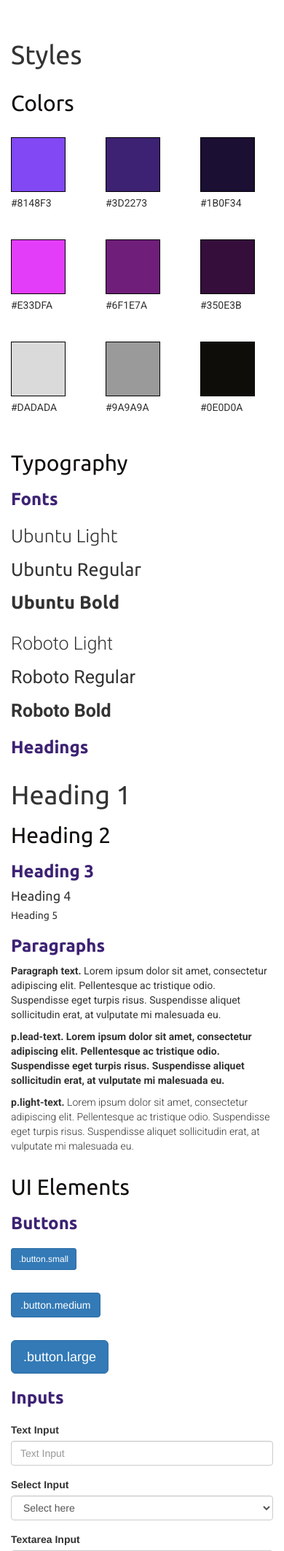
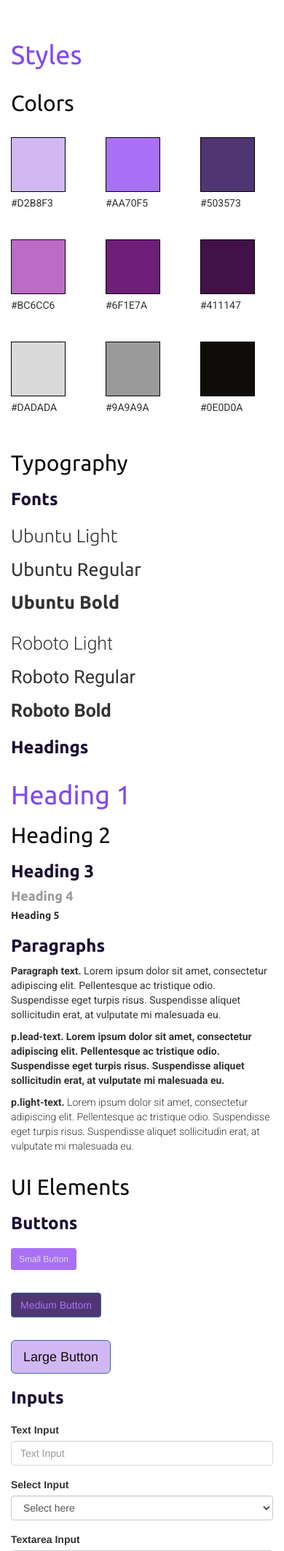
Before and after one commit to alma19/contact-manager, a PHP site: page /style.php in a window 390 px wide. Shown: the part 52-2177 px from the top of the page at 73% size. Run offline with PHP 8.4, Linux system fonts and the light colour scheme; some libraries are stand-ins or nearby versions.

Commit message:
New color scheme.

```diff
--- a/css/style.css
+++ b/css/style.css
@@ -1,7 +1,3 @@
-/*h1, h3 {
-  text-align: center;
-}*/
-
 @import url('https://fonts.googleapis.com/css?family=Roboto:300,400,700|Ubuntu:300,400,700');
 
 /*GLOBAL STYLES */
@@ -32,12 +28,6 @@
   margin-top: 32px;
 }
 
-@media screen and (max-width: 1109px){
-  .btn-delete {
-    margin-top: 12px;
-  }
-}
-
 .fa-times {
   color: red;
 }
@@ -46,6 +36,16 @@
   padding: 5px;
 }
 
+
+tbody {
+  background-color: #D2B8F3;
+}
+
+@media screen and (max-width: 1109px){
+  .btn-delete {
+    margin-top: 12px;
+  }
+}
 /* STYLE GUIDE */
 /*COLORS */
 .colors {
@@ -63,19 +63,19 @@
 }
 
 #box1 {
-  background-color: #8148f3;
+  background-color: #D2B8F3;
 }
 
 #box2 {
-  background-color: #3D2273;
+  background-color: #AA70F5;
 }
 
 #box3 {
-  background-color: #1B0F34;
+  background-color: #503573;
 }
 
 #box4 {
-  background-color: #E33DFA;
+  background-color: #BC6CC6;
 }
 
 #box5 {
@@ -83,7 +83,7 @@
 }
 
 #box6 {
-  background-color: #350E3B;
+  background-color: #411147;
 }
 
 #box7 {
@@ -98,16 +98,34 @@
   background-color: #0E0D0A;
 }
 
+.fa {
+  color: #0E0D0A;
+}
 /*TYPOGRAPHY */
+
+h1{
+  color: #8148f3;
+}
 
 h3 {
   font-weight: 700;
-  color: #3D2273;
+  color: #1b0f34;
 }
 
 h2 {
   color: #0E0D0A;
 }
+
+h4 {
+  color: #9A9A9A;
+  font-weight: bold;
+}
+
+h5 {
+  font-weight: bold;
+}
+
+
 
 .ubuntu {
   font-family: 'Ubuntu', sans-serif;
@@ -140,3 +158,46 @@
 .input {
   margin-top: 10px;
 }
+
+.btn-sm {
+  background-color: #AA70F5;
+  border-color: #AA70F5;
+  color: #dadada;
+}
+
+.btn-sm:hover {
+  background-color: #503573;
+  color: #dadada;
+}
+
+.btn-md {
+  background-color: #503573;
+  color: #AA70F5;
+}
+
+.btn-md:hover {
+  background-color: #D2B8F3;
+  color: #0e0d0a;
+}
+
+.btn-lg {
+  background-color: #D2B8F3;
+  color: #0e0d0a;
+}
+
+.btn-lg:hover {
+  background-color: #dadada;
+  color: #0e0d0a;
+}
+
+input[type=text] {
+  border: 1px solid #dadada;
+}
+
+select {
+  border: 1px solid #dadada;
+}
+
+.form-control:focus {
+  box-shadow: 0 0 1px #AA70F5;
+}
--- a/footer.php
+++ b/footer.php
@@ -1,6 +1,10 @@
-      <div class="col-lg-12 col-md-12 col-sm-12 col-xs-12">
-        <p>Footer here.</p>
-      </div>
+      <footer class="footer">
+        <div class="container">
+          <p>
+            Footer here.
+          </p>
+        </div>
+      </footer>
 
       </div>
 
--- a/new.php
+++ b/new.php
@@ -112,7 +112,7 @@
     <textarea class="form-control" name="notes" id="contact_notes" placeholder="Notes"></textarea>
   </div>
 
-  <button class="btn btn-primary">Create New Contact</button>
+  <button class="btn btn-sm">Create New Contact</button>
 
 </form>
 
--- a/style.php
+++ b/style.php
@@ -12,24 +12,24 @@
   </div>
   <div class="col-lg-2 col-md-2 col-xs-4 sizing">
     <div class="color-box" id="box1"></div>
-    <p class="color-text">#8148F3</p>
+    <p class="color-text">#D2B8F3 </p>
   </div>
 
   <div class="col-lg-2 col-md-2 col-xs-4 sizing">
     <div class="color-box" id="box2"></div>
-    <p class="color-text">#3D2273</p>
+    <p class="color-text"> #AA70F5 </p>
   </div>
 
   <div class="col-lg-2 col-md-2 col-xs-4 sizing">
     <div class="color-box" id="box3"></div>
-    <p class="color-text">#1B0F34</p>
+    <p class="color-text">  #503573</p>
   </div>
 
     <div class="col-lg-6 col-md-6"></div>
 
     <div class="col-lg-2 col-md-2 col-xs-4 sizing">
       <div class="color-box" id="box4"></div>
-      <p class="color-text">#E33DFA</p>
+      <p class="color-text">#BC6CC6</p>
     </div>
 
     <div class="col-lg-2 col-md-2 col-xs-4 sizing">
@@ -40,7 +40,7 @@
 
     <div class="col-lg-2 col-md-2 col-xs-4 sizing">
       <div class="color-box" id="box6"></div>
-      <p class="color-text">#350E3B</p>
+      <p class="color-text">#411147</p>
     </div>
 
     <div class="col-lg-6 col-md-6"></div>
@@ -137,17 +137,17 @@
 
 
   <div class="col-lg-6 col-md-6 sizing">
-    <button class="btn btn-primary btn-sm">.button.small</button>
+    <button class="btn btn-primary btn-sm">Small Button</button>
   </div>
 
   <div class="col-lg-6 col-md-6"></div>
   <div class="col-lg-6 col-md-6 sizing">
-    <button class="btn btn-primary btn-md">.button.medium</button>
+    <button class="btn btn-primary btn-md">Medium Buttom</button>
   </div>
 
   <div class="col-lg-6 col-md-6"></div>
   <div class="col-lg-6 col-md-6 sizing">
-    <button class="btn btn-primary btn-lg">.button.large</button>
+    <button class="btn btn-primary btn-lg">Large Button</button>
   </div>
 
   <div class="col-lg-6 col-md-6">
@@ -156,7 +156,7 @@
 
   <div class="col-lg-6 col-md-6"></div>
   <div class="form-group input col-lg-6 col-md-6">
-    <label>Text Input</label>
+    <label for="text-input" id="text-input" name="text-input">Text Input</label>
     <input class="form-control" type="text" value="" placeholder="Text Input" />
   </div>
 
@@ -176,6 +176,7 @@
     <textarea class="form-control" placeholder="Textarea Input"></textarea>
   </div>
 
+
   <div class="col-lg-6 col-md-6">
     <h3>Lists</h3>
   </div>
@@ -183,18 +184,18 @@
   <div class="col-lg-3 col-md-3 sizing">
     <h4> ul | Unordered List</h4>
     <ul>
-      <li>li | List item 1</li>
-      <li> li | List item 2</li>
-      <li> li | List item 3</li>
+      <li>li </li>
+      <li> li </li>
+      <li> li </li>
     </ul>
   </div>
 
   <div class="col-lg-3 col-md-3 sizing">
     <h4> ol | Ordered List</h4>
     <ol>
-      <li>li | List item 1</li>
-      <li> li | List item 2</li>
-      <li> li | List item 3</li>
+      <li>li </li>
+      <li> li</li>
+      <li> li</li>
     </ol>
   </div>
 
```
Also changed, not shown: index.php (+10 -7 lines).
